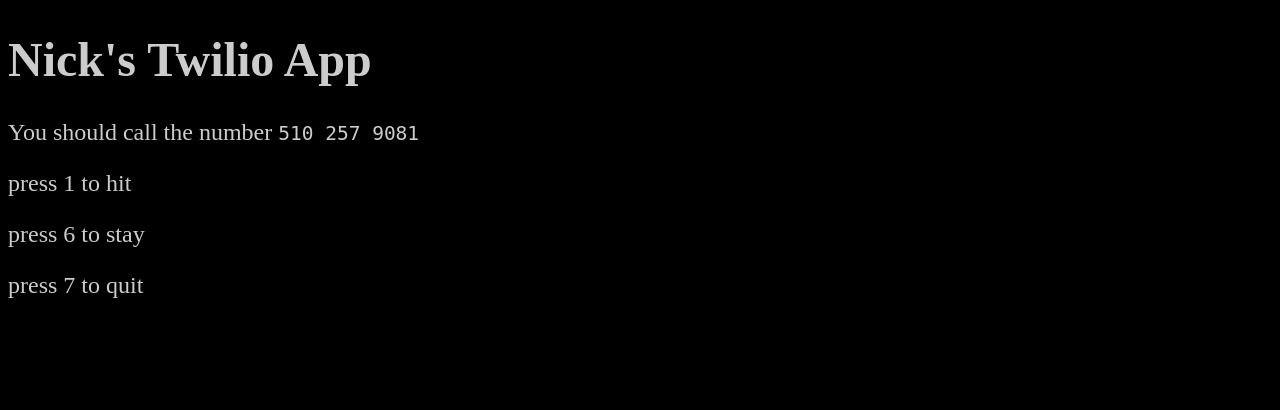
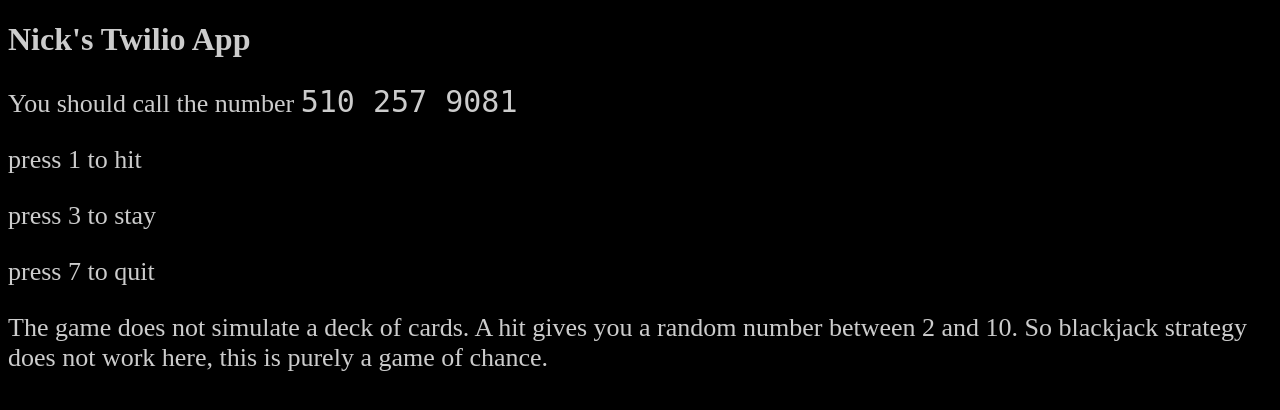
Before and after one commit to nickfun/twilio21, a Flask app: page / in a window 1280 px wide. Shown: the top 410 px of the page. Run offline with Flask 2, Linux system fonts and the light colour scheme.

Commit message:
changes to index html

```diff
--- a/templates/index.html
+++ b/templates/index.html
@@ -5,17 +5,23 @@
     <title>Twilio App</title>
     <style>
       body {
-        background-color: black;
-        color: #ccc;
-        font-size: 150%;
+       background-color: black;
+       color: #ccc;
       }
-    </style>
+      p {
+       font-size: 26px;
+      }
+      code {
+      font-size: 30px;
+      }
+    </Style>
   </head>
   <body>
     <h1>Nick's Twilio App</h1>
     <p>You should call the number <code>510 257 9081</code></p>
     <p>press 1 to hit</p>
-    <p>press 6 to stay</p>
+    <p>press 3 to stay</p>
     <p>press 7 to quit</p>
+    <p>The game does not simulate a deck of cards. A hit gives you a random number between 2 and 10. So blackjack strategy does not work here, this is purely a game of chance.</p>
   </body>
 </html>
```
